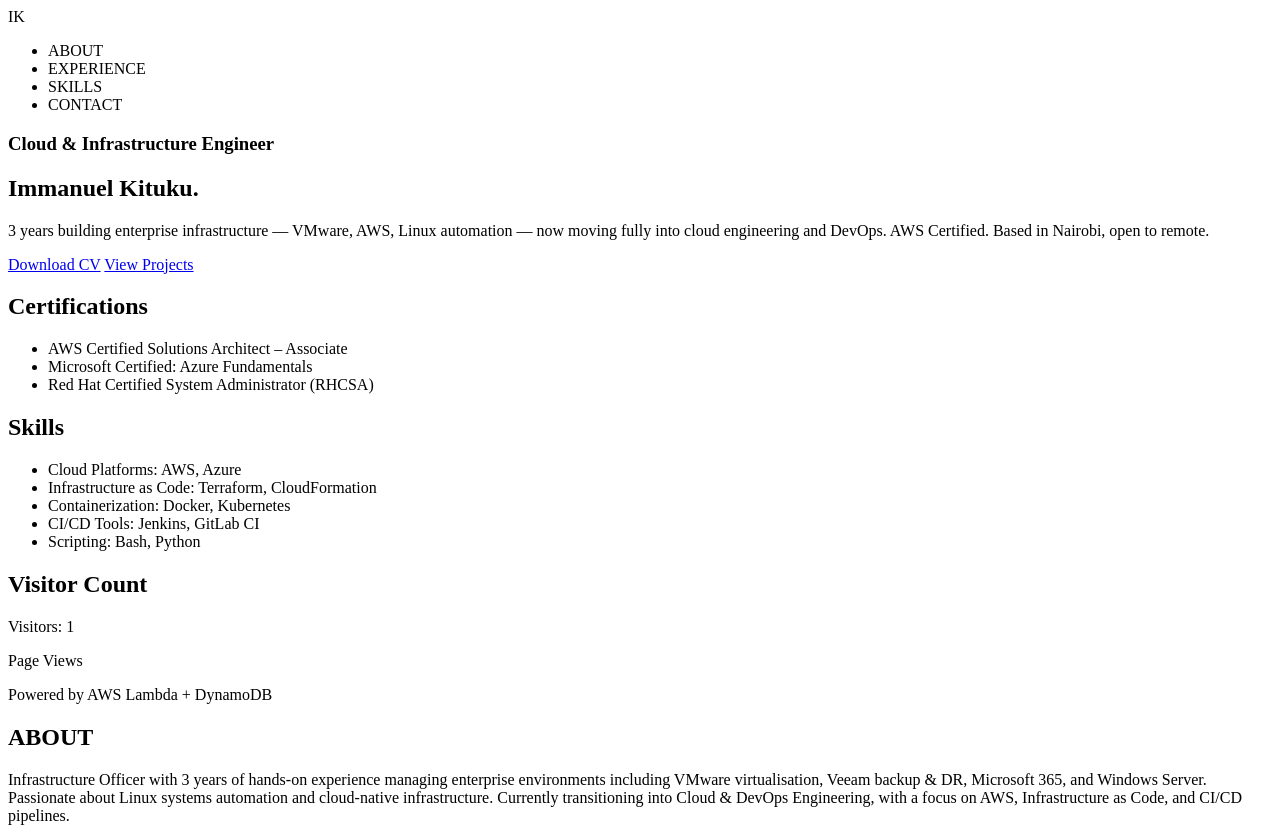
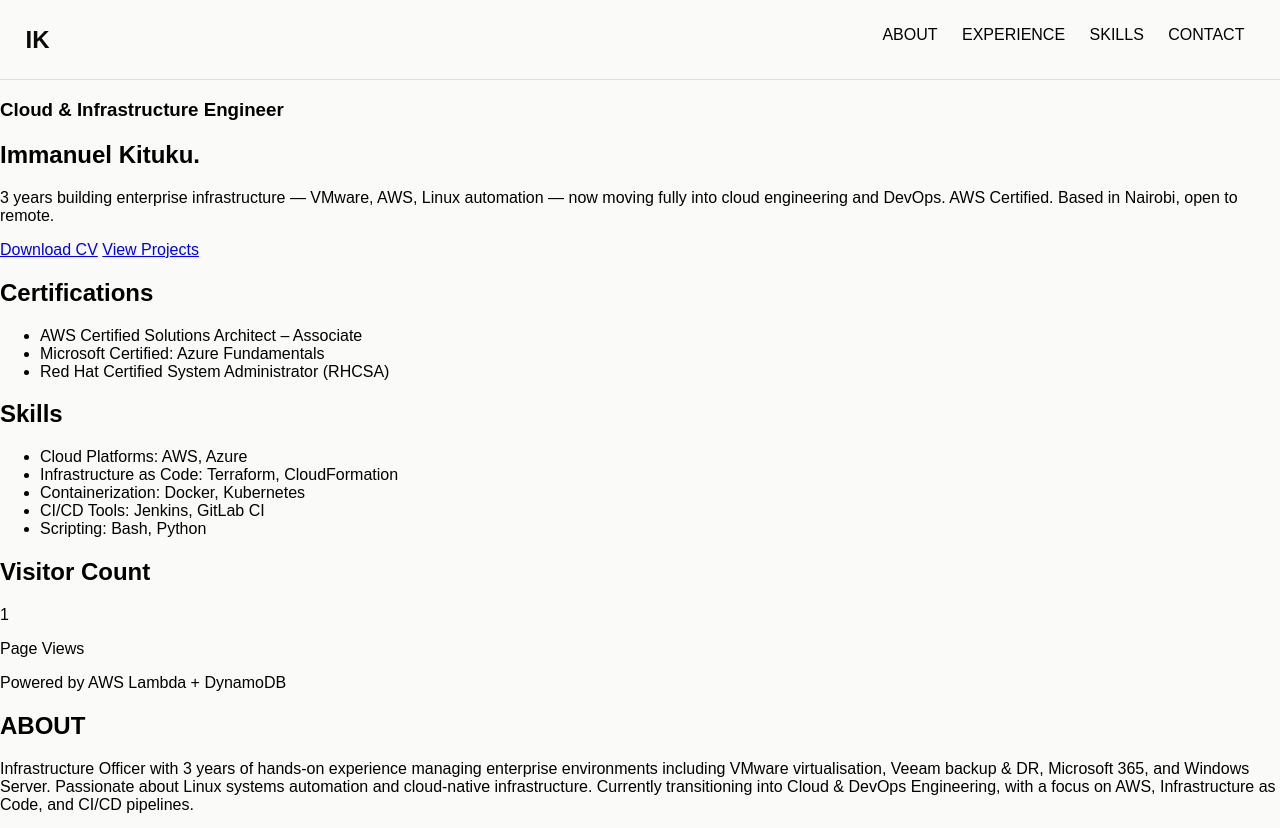
Before and after one commit to immanuelkituku/Cloud-Resume-Challenge, a website: page index.html in a window 1280 px wide. Shown: the top 828 px of the page. Drawn offline with Linux system fonts and the light colour scheme.

Commit message:
Added css

```diff
--- a/index.html
+++ b/index.html
@@ -4,10 +4,12 @@
     <meta charset="UTF-8">
     <meta name="viewport" content="width=device-width, initial-scale=1.0">
     <title>Immanuel Kituku | Resume</title>
+    <link rel="stylesheet" href="styles.css">
+    <link href="https://fonts.googleapis.com/css2?family=Syne:wght@700;800&family=DM+Sans:wght@300;400;500&family=DM+Mono&display=swap" rel="stylesheet">
 </head>
 <body>
     <nav>
-        <span>IK</span>
+        <span class="logo">IK</span>
         <ul>
             <li>ABOUT</li>
             <li>EXPERIENCE</li>
@@ -62,7 +64,7 @@
                     let count = localStorage.getItem('visitorCount') || 0;
                     count++;
                     localStorage.setItem('visitorCount', count);
-                    document.getElementById('visitor-count').textContent = `Visitors: ${count}`;
+                    document.getElementById('visitor-count').textContent = `${count}`;
                 </script>
             </section>
         </section>
--- a/package.json
+++ b/package.json
@@ -4,7 +4,7 @@
   "description": "",
   "main": "index.js",
   "scripts": {
-    "sass-watch": "sass --watch src/scss:dist/css",
+    "sass-watch": "sass --watch styles.scss styles.css",
     "test": "echo \"Error: no test specified\" && exit 1"
   },
   "repository": {
--- /dev/null
+++ b/styles.scss
@@ -0,0 +1,42 @@
+// Theme Color Variables
+$primary-color: #0D6E55;
+$secondary-color: #FAFAF8;
+$near-black: #0A0A0A;
+$border-gray: #E0DFDA;
+
+body {
+    font-family: 'DM Sans light', sans-serif;
+    background-color: $secondary-color;
+    margin: 0;
+    padding: 0;
+}
+
+// Navigation Styles
+nav {
+    display: flex;
+    justify-content: space-between;
+    padding: 2%;
+    border-bottom: 1px solid $border-gray;
+  ul {
+    margin: 0;
+    padding: 0;
+    list-style: none;
+  }
+
+  li {
+    display: inline-block;
+    margin: 0 10px;
+  }
+
+  a {
+    display: block;
+    padding: 6px 12px;
+    text-decoration: none;
+  }
+}
+
+.logo {
+    font-size: 1.5em;
+    font-weight: bold;
+    color: $near-black;
+}
```
Also changed, not shown: styles.css (added), 1 other file.
